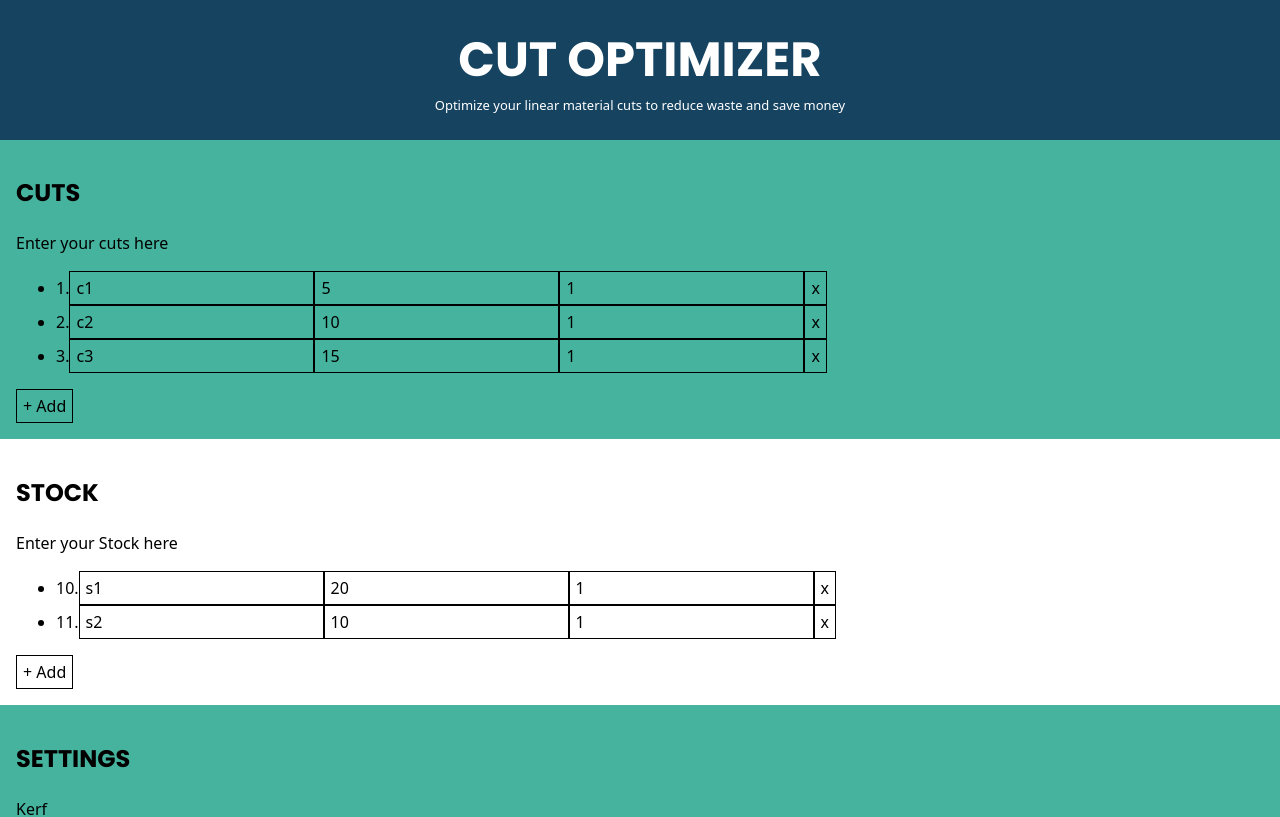
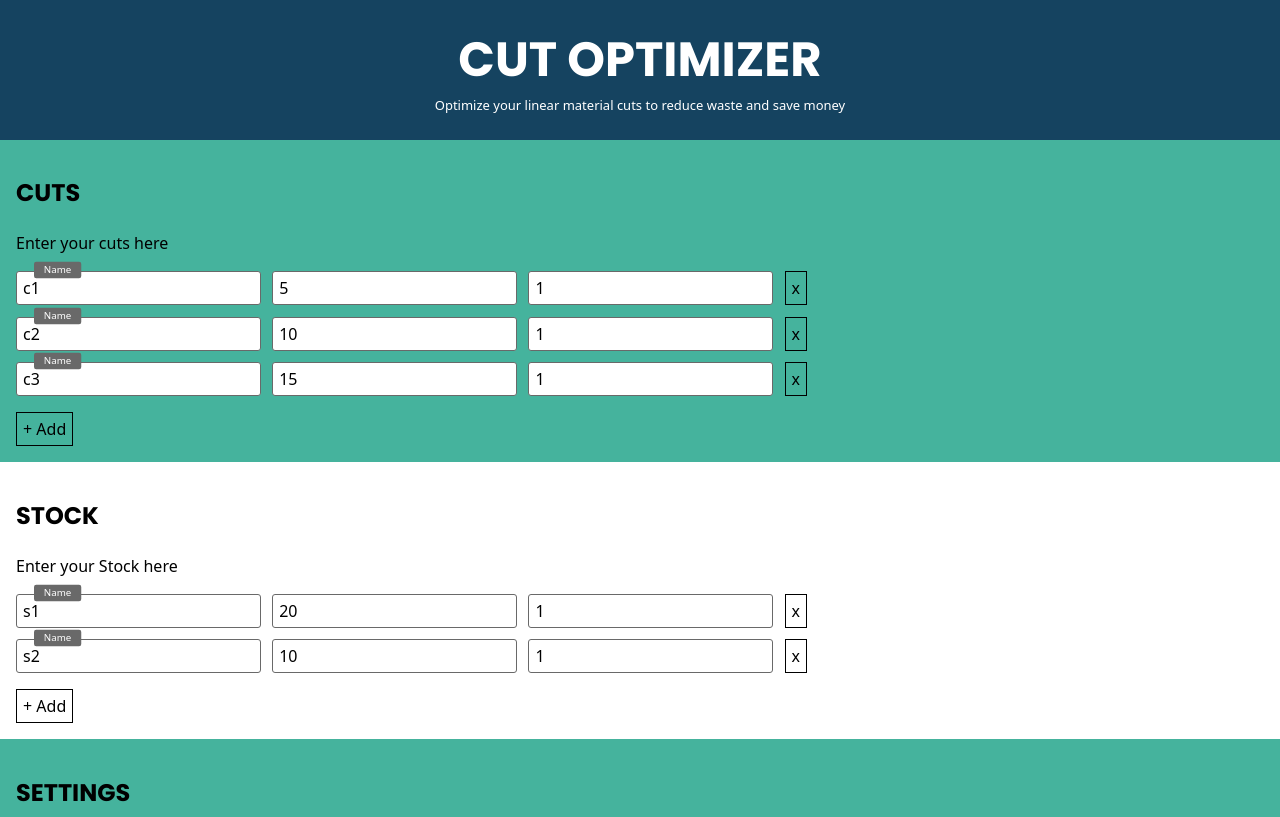
Before and after one commit to sederaa/Cutoptimizer.io, a React (Create React App) app: page / in a window 1280 px wide. Shown: the top 817 px of the page. Built offline with nearby package versions, Linux system fonts and the light colour scheme; what common would draw is missing.

Commit message:
Styling inputs 2
Styling inputs

```diff
--- a/src/common/components/IntegerField.tsx
+++ b/src/common/components/IntegerField.tsx
@@ -1,4 +1,5 @@
 import React from "react";
+import { StyledInput } from "common/components/StyledInput";
 
 interface IntegerFieldProps {
     name: string;
@@ -24,7 +25,7 @@ export const IntegerField = ({ name, value, min, max, placeholder, error, onChan
         onChange(numericValue);
     };
     return (
-        <input
+        <StyledInput
             type="text"
             name={name}
             value={value}
--- a/src/common/components/List.tsx
+++ b/src/common/components/List.tsx
@@ -5,6 +5,8 @@ import { ListMachine, ListEvents, UpdateFieldEvent, AddEvent, DeleteEvent } from
 import { ListItemModel } from "common/models/ListItemModel";
 import { IntegerField } from "common/components/IntegerField";
 import constants from "constants.json";
+import { StyledInput } from "common/components/StyledInput";
+import { relative } from "node:path";
 
 interface ListProps {
     items: ListItemModel[];
@@ -36,7 +38,7 @@ export const List = ({ items, onItemsChanged, errors }: ListProps) => {
 
     return (
         <>
-            <ul>
+            <StyledUnorderedList>
                 {items.map((item, index) => (
                     <ListItem
                         key={item.id}
@@ -46,7 +48,7 @@ export const List = ({ items, onItemsChanged, errors }: ListProps) => {
                         errors={errors?.[index]}
                     />
                 ))}
-            </ul>
+            </StyledUnorderedList>
             <button onClick={handleAddClick}>+ Add</button>
         </>
     );
@@ -61,17 +63,20 @@ interface ListItemProps {
 
 export const ListItem = ({ data, handleDeleteItem, handleUpdateField, errors }: ListItemProps) => {
     return (
-        <li>
-            {data.id}.
-            <input
+        <StyledListItem>
+            <div style={{ position: "relative", display: "inline" }}>
+                <StyledInput
                     type="text"
+                    id={`name-${data.id}`}
                     name="name"
                     value={data.name}
                     onChange={(e) => handleUpdateField(data.id, "name", e.target.value)}
-                placeholder="Name"
+                    placeholder=" "
                     maxLength={constants.Entities.ListItem.Name.Maxlength}
                     style={errors?.["name"] ? { borderColor: "red" } : undefined}
                 />
+                <label htmlFor={`name-${data.id}`}>Name</label>
+            </div>
             <IntegerField
                 name="length"
                 placeholder="Length"
@@ -91,6 +96,15 @@ export const ListItem = ({ data, handleDeleteItem, handleUpdateField, errors }:
                 onChange={(value) => handleUpdateField(data.id, "quantity", value?.toString() ?? "")}
             />
             <button onClick={() => handleDeleteItem(data.id)}>x</button>
-        </li>
+        </StyledListItem>
     );
 };
+
+const StyledUnorderedList = styled.ul`
+    list-style-type: none;
+    padding: 0;
+`;
+
+const StyledListItem = styled.li`
+    margin: 0.7em 0;
+`;
--- /dev/null
+++ b/src/common/components/StyledInput.tsx
@@ -0,0 +1,44 @@
+import styled from "styled-components";
+
+export const StyledInput = styled.input`
+    margin-right: 0.7em;
+    border-radius: 3px;
+    border: solid 1px dimgray;
+    background-color: white;
+
+    &:first-child {
+        margin-left: 0;
+    }
+
+    &:focus {
+        border-color: ${(props) => props.theme.colors.dark};
+        outline: solid 1px ${(props) => props.theme.colors.dark};
+    }
+
+    & ~ label {
+        position: absolute;
+        transform-origin: 0 50%;
+        transition: transform 200ms, color 200ms;
+        left: 8px;
+        top: -2px;
+        pointer-events: none;
+    }
+
+    &:focus ~ label,
+    &:not(:placeholder-shown) ~ label {
+        background-color: ${(props) => props.theme.colors.dark};
+        border-radius: 3px;
+        padding: 0.1em 1em;
+        color: white;
+        font-size: small;
+        transform: translateY(-16px) translateX(10px) scale(0.75);
+    }
+
+    &:not(:placeholder-shown) ~ label {
+        background-color: dimgray;
+    }
+
+    &:focus ~ label {
+        background-color: ${(props) => props.theme.colors.dark};
+    }
+`;
```
Lines whose indentation alone changed are shown as unchanged.
